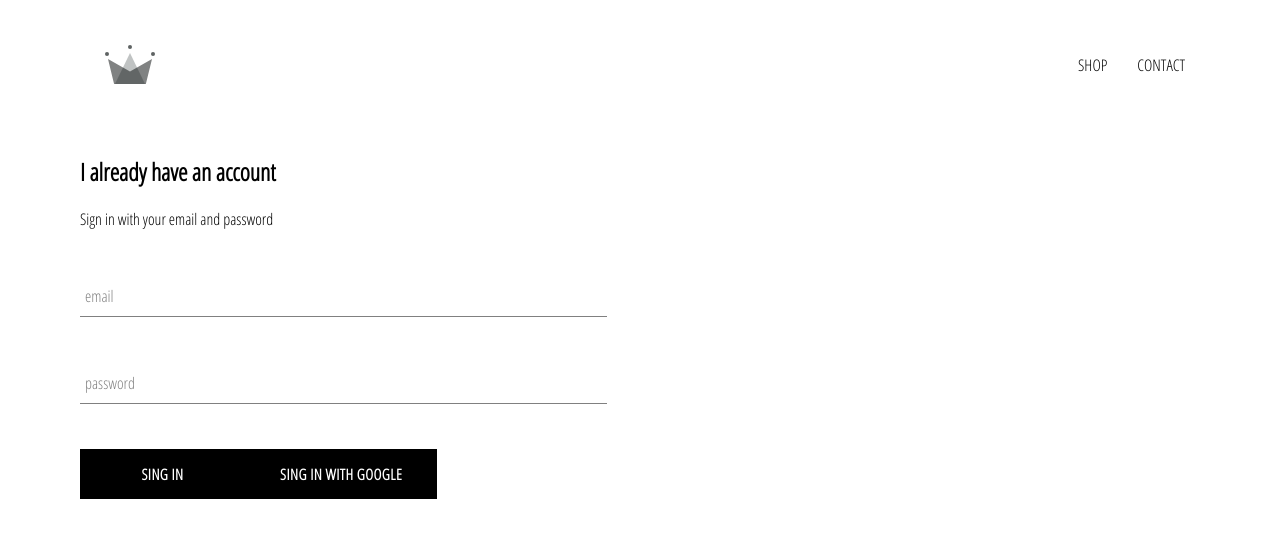
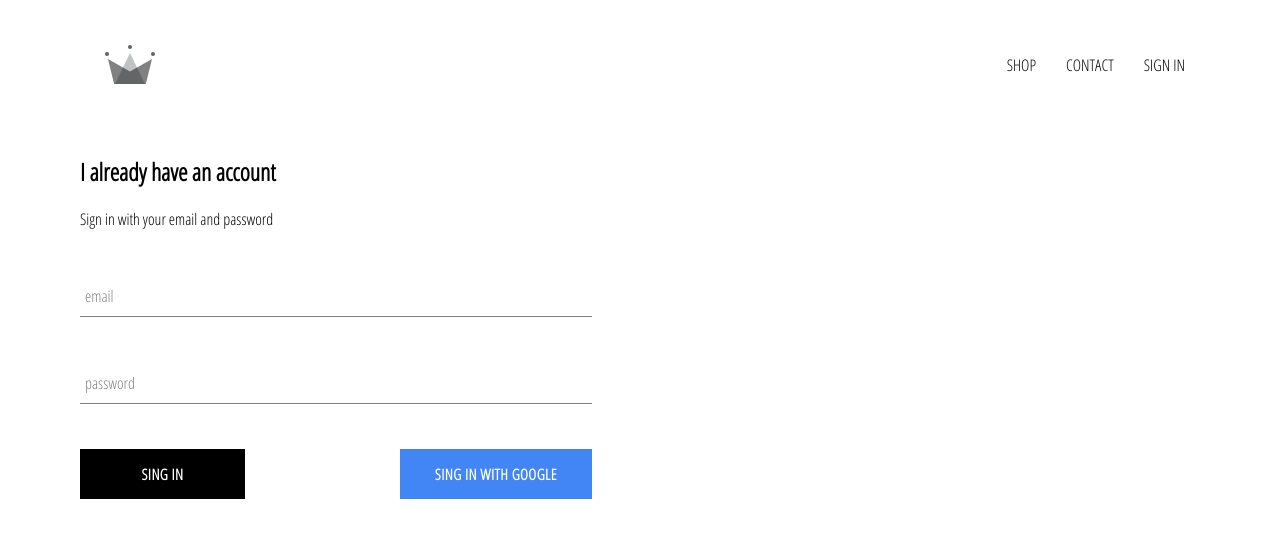
Before and after one commit to massenzio-p/crwn-clothing, a React (Create React App) app: page /signIn in a window 1280 px wide. Shown: the top 538 px of the page. Built offline with nearby package versions, Linux system fonts and the light colour scheme; no server answers.

Commit message:
signin, signout finished

```diff
--- a/src/App.css
+++ b/src/App.css
@@ -7,3 +7,6 @@
     text-decoration: none;
     color: black;
 }
+* {
+    box-sizing: border-box;
+}
--- a/src/App.js
+++ b/src/App.js
@@ -26,7 +26,7 @@
     render() {
         return (
             <div className="App">
-                <Header/>
+                <Header currentUser={this.state.currentUser}/>
                 <Switch>
                     <Route exact path='/' component={HomePage}/>
                     <Route path='/shop' component={ShopPage}/>
--- a/src/components/custom-button/custom-button.component.jsx
+++ b/src/components/custom-button/custom-button.component.jsx
@@ -1,8 +1,9 @@
 import React from "react";
 import './custom-button.styles.scss';
 
-const CustomButton = ({children, ...otherProps}) => (
-    <button className='custom-button' {...otherProps}>
+const CustomButton = ({children, isGoogleSignIn, ...otherProps}) => (
+    <button
+        className={`${isGoogleSignIn ? 'google-sign-in' : ''} custom-button` } {...otherProps}>
         {children}
     </button>
 )
--- a/src/components/custom-button/custom-button.styles.scss
+++ b/src/components/custom-button/custom-button.styles.scss
@@ -19,4 +19,13 @@
     color: black;
     border: 1px solid black;
   }
+  &.google-sign-in {
+    background-color: #4285f4;
+    color: white;
+
+    &:hover {
+      background-color: #357ae8;
+      border: none;
+    }
+  }
 }
--- a/src/components/header/header.component.jsx
+++ b/src/components/header/header.component.jsx
@@ -2,9 +2,10 @@
 import './header.styles.scss';
 import {ReactComponent as Logo} from "../../assets/crown.svg";
 import {Link} from "react-router-dom";
+import {auth} from "../../firebase/firebase.utils";
 
 
-const Header = () => (
+const Header = ({currentUser}) => (
     <div className='header'>
         <Link className='logo-container' to="/">
             <Logo className='logo'/>
@@ -12,6 +13,12 @@
         <div className='options'>
             <Link className='option' to='/shop'>SHOP</Link>
             <Link className='option' to='/contact'>CONTACT</Link>
+            {
+                currentUser ?
+                    <div className='option' onClick={() => auth.signOut()}>SIGN OUT</div>
+                    :
+                    <Link className='option' to='signIn'>SIGN IN</Link>
+            }
         </div>
     </div>
 );
--- a/src/components/header/header.styles.scss
+++ b/src/components/header/header.styles.scss
@@ -20,6 +20,7 @@
 
     .option {
       padding: 10px 15px;
+      cursor: pointer;
     }
   }
 }
--- a/src/components/sign-in/sign-in.component.jsx
+++ b/src/components/sign-in/sign-in.component.jsx
@@ -2,7 +2,7 @@
 import './sign-in.styles.scss';
 import FormInput from "../form-input/form-input.component";
 import CustomButton from "../custom-button/custom-button.component";
-import { signInWithGoogle} from "../../firebase/firebase.utils";
+import {signInWithGoogle} from "../../firebase/firebase.utils";
 
 class SignIn extends React.Component {
     constructor(props) {
@@ -46,9 +46,11 @@
                         value={this.state.password}
                         required
                         handleChange={this.handleChange}/>
-
-                    <CustomButton type="submit">Sing in</CustomButton>
-                    <CustomButton onClick={signInWithGoogle}>{''}Sing in with Google{''}</CustomButton>
+                    <div className='buttons'>
+                        <CustomButton type="submit">Sing in</CustomButton>
+                        <CustomButton onClick={signInWithGoogle} isGoogleSignIn>{''}Sing in with
+                            Google{''}</CustomButton>
+                    </div>
                 </form>
             </div>);
     }
--- a/src/components/sign-in/sign-in.styles.scss
+++ b/src/components/sign-in/sign-in.styles.scss
@@ -6,4 +6,9 @@
   .title {
     margin: 10px 0;
   }
+
+  .buttons {
+    display: flex;
+    justify-content: space-between;
+  }
 }
```
